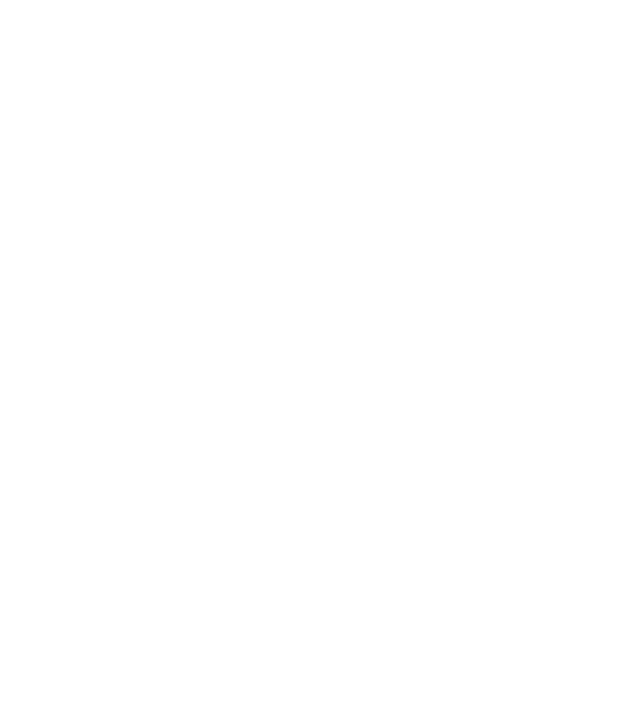
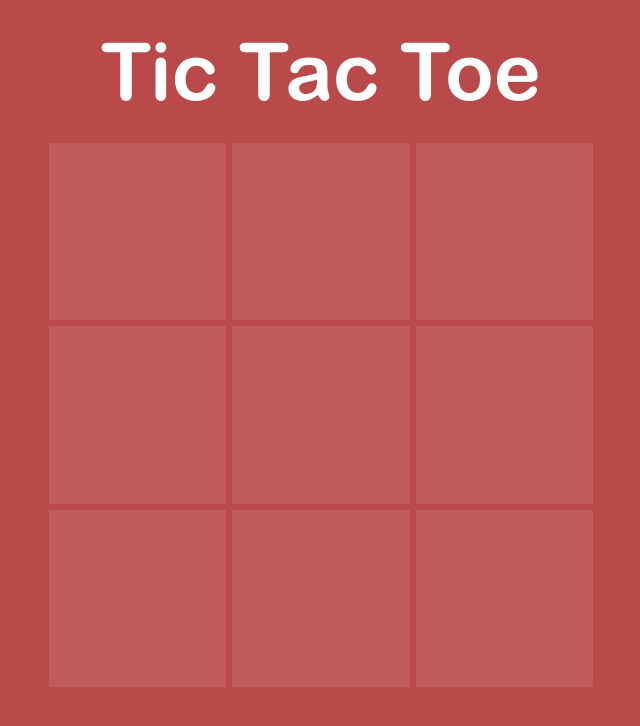
Before and after one commit to Darien-Choueiri/tic-tac-toe, a plain HTML site: page index.html in a window 1280 px wide. Shown: the whole page, without its empty margins (319-959 px from the left). Drawn offline with Linux system fonts and the light colour scheme.

Commit message:
add visual interaction to play the game, and css styles

```diff
--- a/index.html
+++ b/index.html
@@ -9,6 +9,12 @@
     <title>Tic Tac Toe</title>
 </head>
 <body>
+    <div class="header">
+        Tic Tac Toe
+    </div>
+    <div class="game">
+        <div class="board"></div>
+    </div>
 
 </body>
 </html>
--- a/script.js
+++ b/script.js
@@ -9,6 +9,8 @@ const gameBoard = (function() {
             board[i].push(Cell());
         }
     }
+
+    const getBoard = () => board;
 
     const markSpot = (column, row, player) => {
 
@@ -66,7 +68,7 @@ const gameBoard = (function() {
 
     }
 
-    return { markSpot, printBoard, checkWinner};
+    return { markSpot, printBoard, checkWinner, getBoard};
 })();
 
 function Cell() {
@@ -86,10 +88,10 @@ function Cell() {
     };
 }
 
-const gameController = (function(
+const gameController = (
     playerOneName = 'Player One',
     playerTwoName = 'Player Two'
-) {
+) => {
     const players = [
         {
             name: playerOneName,
@@ -135,6 +137,42 @@ const gameController = (function(
     }
 
     return {
-        playRound
+        playRound,
+        getActivePlayer
     };
-})();
+};
+
+function ScreenController() {
+    const game = gameController();
+    const boardDiv = document.querySelector('.board');
+
+    const updateScreen = () => {
+        boardDiv.textContent = '';
+
+        const board = gameBoard.getBoard();
+        const activePlayer = game.getActivePlayer();
+
+        board.forEach((row, rindex) => {
+            row.forEach((cell, cindex) => {
+
+                const tile = document.createElement('div');
+                tile.classList.add('cell');
+                tile.dataset.row = rindex;
+                tile.dataset.column = cindex;
+                tile.textContent = cell.getValue();
+                boardDiv.appendChild(tile);
+            });
+        });
+    }
+
+    boardDiv.addEventListener('click', (event) => {
+        const selectedRow = event.target.dataset.row;
+        const selectedColumn = event.target.dataset.column;
+        game.playRound(selectedRow, selectedColumn);
+        updateScreen();
+    });
+
+    updateScreen();
+}
+
+ScreenController();
--- a/styles.css
+++ b/styles.css
@@ -1,4 +1,52 @@
+@font-face {
+    font-family: arial-rounded;
+    src: url(ARLRDBD_0.TTF);
+}
+
 * {
     padding: 0;
     margin: 0;
+    font-family: arial-rounded, system-ui, sans-serif;
+    font-weight: normal;
+
 }
+
+body {
+   background-color: rgb(186, 73, 73);
+}
+
+.header {
+    color: white;
+    display: flex;
+    justify-content: center;
+    align-items: center;
+    font-size: 5rem;
+    height: 140px;
+}
+
+.game {
+    width: 100vw;
+    display: flex;
+    justify-content: center;
+}
+
+.board {
+    display: grid;
+    grid-template-columns: repeat(3, 1fr);
+    grid-template-rows: repeat(3, 3fr);
+    height: 550px;
+    width: 550px;
+    background-color: rgba(255, 255, 255, 0.1);
+}
+
+
+.cell {
+    font-size: 8rem;
+    color: white;
+    text-align: center;
+    border:rgb(186, 73, 73) solid;
+}
+
+.cell:hover {
+    background-color: rgba(0, 0, 0, 0.1);
+}
```
Also changed, not shown: ARLRDBD_0.TTF (added).
